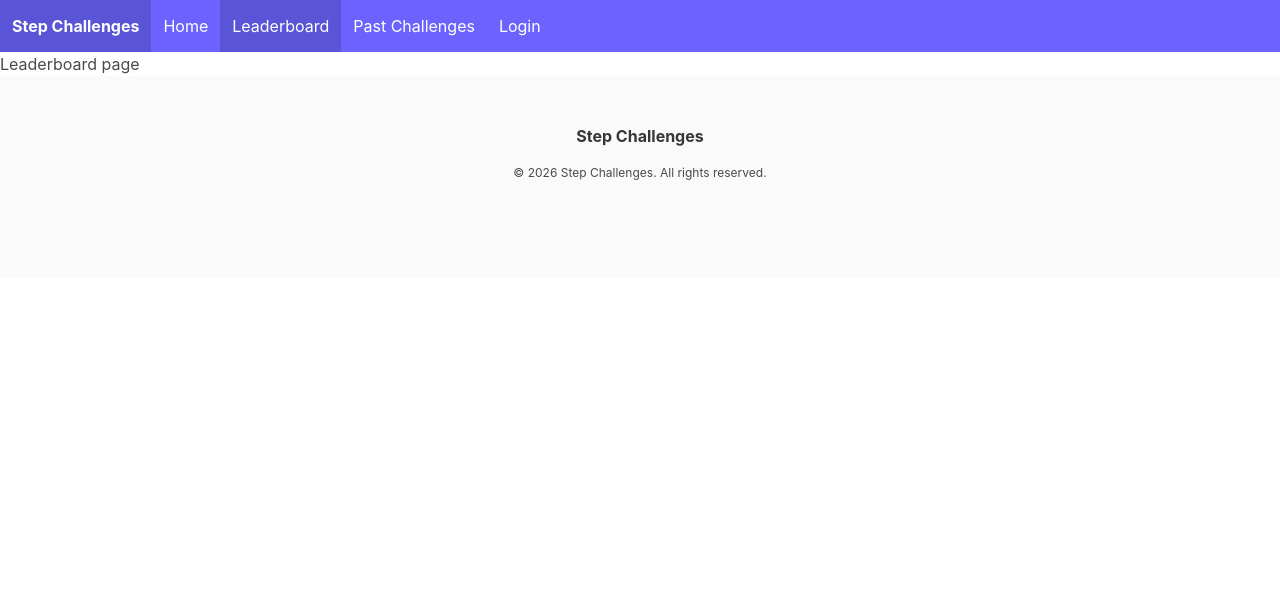
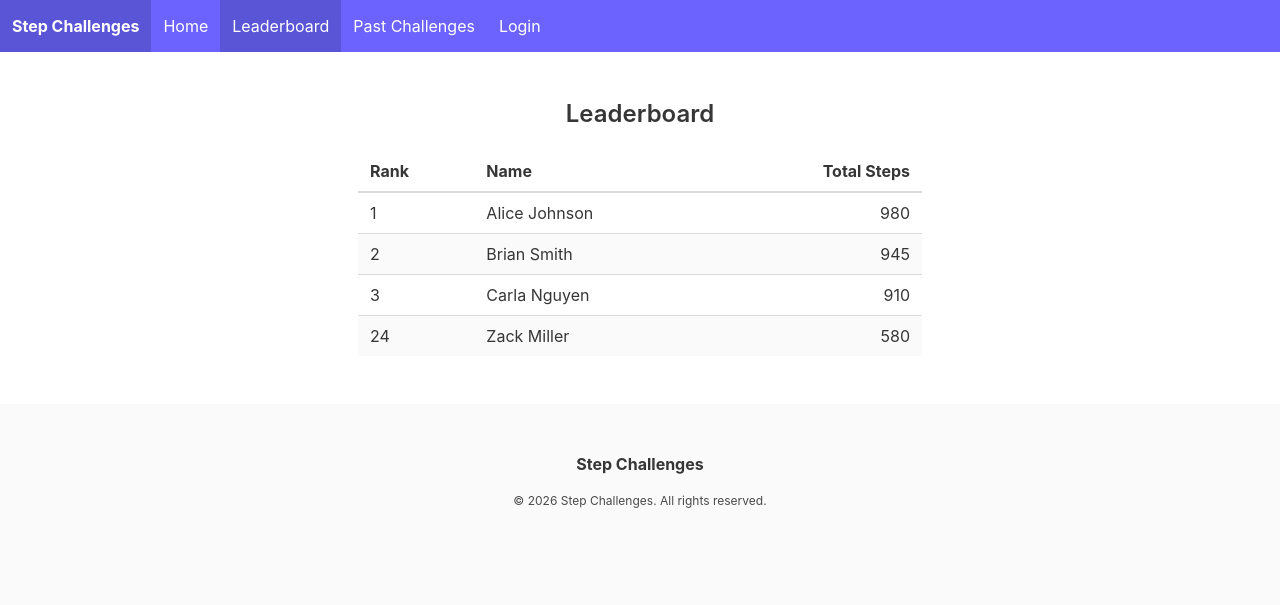
Before and after one commit to elliecdev/step_challenges, a Django app: page /leaderboard in a window 1280 px wide. Shown: the top 605 px of the page. Run offline with Django 5.2, Linux system fonts and the light colour scheme.

Commit message:
added leaderboard table html bulma template

```diff
--- a/steps/templates/steps/leaderboard.html
+++ b/steps/templates/steps/leaderboard.html
@@ -1,5 +1,38 @@
 {% extends "steps/base.html" %}
 
 {% block content %}
-    Leaderboard page
+    <section class="section">
+  <div class="container">
+
+    <h1 class="title is-4 has-text-centered mb-5">
+      Leaderboard
+    </h1>
+
+    <div class="columns is-centered">
+      <div class="column is-12-mobile is-6-tablet is-6-desktop">
+
+        <div class="table-container">
+          <table class="table is-striped is-hoverable is-fullwidth">
+            <thead>
+              <tr>
+                <th>Rank</th>
+                <th>Name</th>
+                <th class="has-text-right">Total Steps</th>
+              </tr>
+            </thead>
+            <tbody>
+              <tr><td>1</td><td>Alice Johnson</td><td class="has-text-right">980</td></tr>
+              <tr><td>2</td><td>Brian Smith</td><td class="has-text-right">945</td></tr>
+              <tr><td>3</td><td>Carla Nguyen</td><td class="has-text-right">910</td></tr>
+              <!-- … rows 4–24 unchanged … -->
+              <tr><td>24</td><td>Zack Miller</td><td class="has-text-right">580</td></tr>
+            </tbody>
+          </table>
+        </div>
+
+      </div>
+    </div>
+
+  </div>
+</section>
 {% endblock content %}
```
